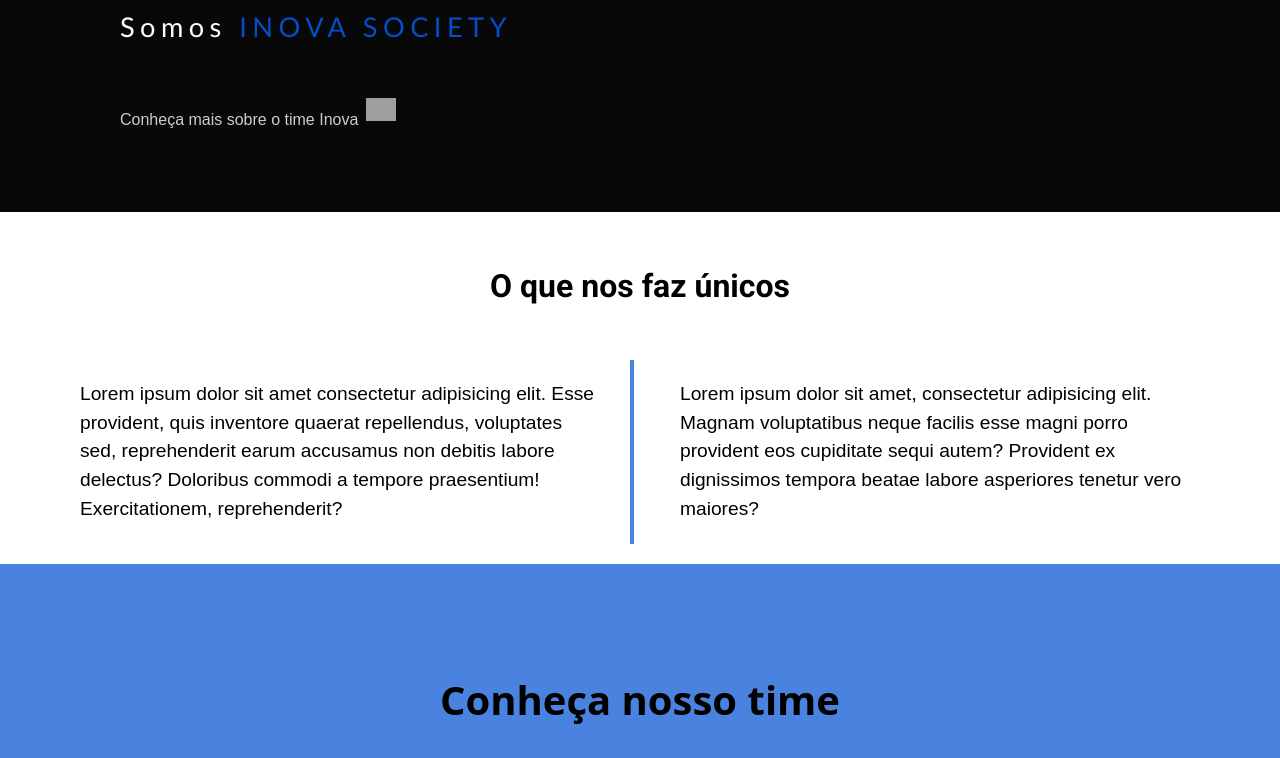
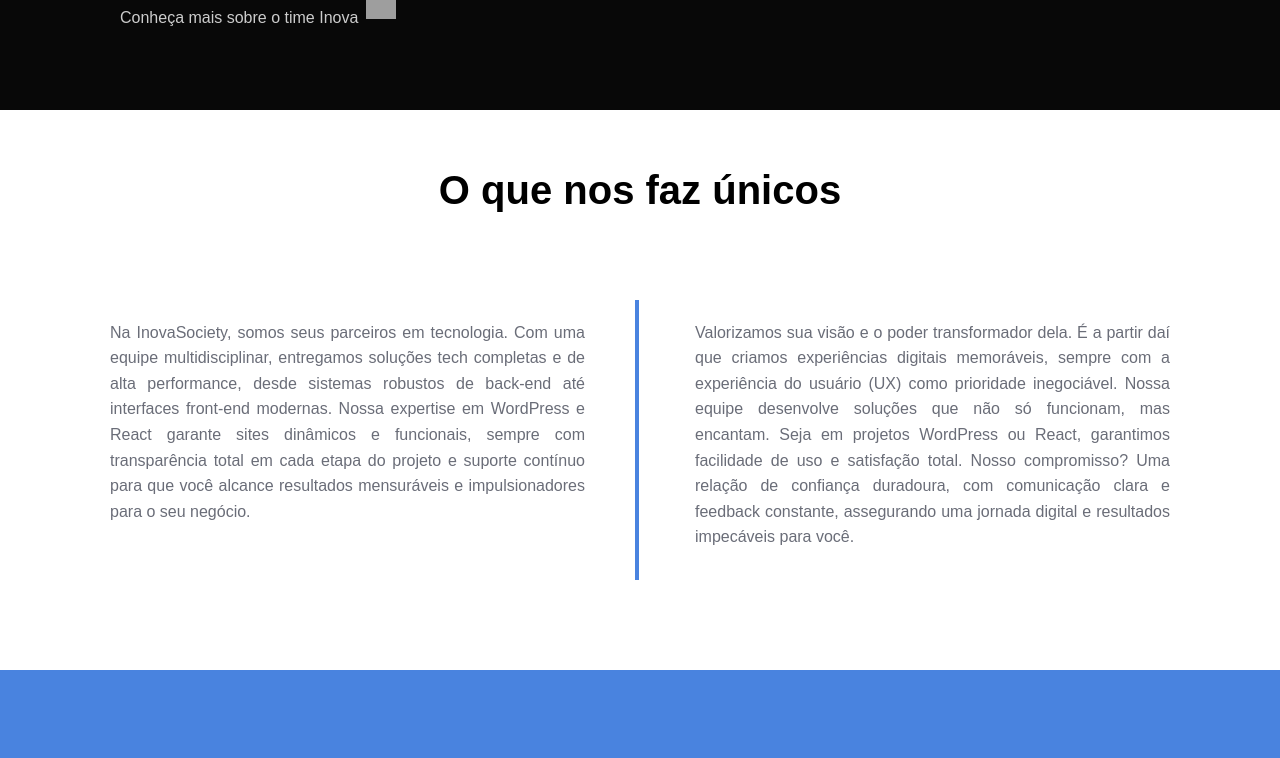
Before and after one commit to inovaSociety/inova---Projeto-3, a React (Vite) app in the folder inova/: page / in a window 1280 px wide. Shown: the part 2935-3693 px from the top of the page. Built offline with nearby package versions, Linux system fonts and the light colour scheme; grey boxes are pictures that could not be loaded; a web font is replaced by a local one.

Commit message:
Update About section content and improve styles
Lapidando o estilo do sobre nós e adicionando textos

```diff
--- a/inova/src/components/about/About.jsx
+++ b/inova/src/components/about/About.jsx
@@ -9,15 +9,17 @@ const About = () => {
   return (
     <div className='about'>
 
-      <h1 className='about-title'>Sobre nós</h1>
+
       <CardInovacao/>
       <h2 className='mid_titulo'>O  que nos faz únicos</h2>
       <div className='about-text'>
         <div className='about-text-coluna'>
-          <p>Lorem ipsum dolor sit amet consectetur adipisicing elit. Esse provident, quis inventore quaerat repellendus, voluptates sed, reprehenderit earum accusamus non debitis labore delectus? Doloribus commodi a tempore praesentium! Exercitationem, reprehenderit?</p>
+          <p>Na InovaSociety, somos seus parceiros em tecnologia. Com uma equipe multidisciplinar, entregamos soluções tech completas e de alta performance, desde sistemas robustos de back-end até interfaces front-end modernas. Nossa expertise em WordPress e React garante sites dinâmicos e funcionais, sempre com transparência total em cada etapa do projeto e suporte contínuo para que você alcance resultados mensuráveis e impulsionadores para o seu negócio.</p>
         </div>
         <div className='about-text-coluna coluna-com-linha'>
-          <p>Lorem ipsum dolor sit amet, consectetur adipisicing elit. Magnam voluptatibus neque facilis esse magni porro provident eos cupiditate sequi autem? Provident ex dignissimos tempora beatae labore asperiores tenetur vero maiores?</p>
+          <p>Valorizamos sua visão e o poder transformador dela. É a partir daí que criamos experiências digitais memoráveis, sempre com a experiência do usuário (UX) como prioridade inegociável.
+
+          Nossa equipe desenvolve soluções que não só funcionam, mas encantam. Seja em projetos WordPress ou React, garantimos facilidade de uso e satisfação total. Nosso compromisso? Uma relação de confiança duradoura, com comunicação clara e feedback constante, assegurando uma jornada digital e resultados impecáveis para você.</p>
         </div>
       </div>
         <Team/>
--- a/inova/src/components/about/Style.css
+++ b/inova/src/components/about/Style.css
@@ -173,17 +173,22 @@
     margin: 0 auto;
     flex-wrap: wrap;
     padding: 20px;
+
 }
 
 .about-text-coluna{
     flex: 1;
     min-width: 300px;
     max-width: 600px;
-    padding: 20px ;
+    padding: 50px ;
+    margin-bottom: 50px;
     box-sizing: border-box;
     text-align: left;
     font-family: Arial, Helvetica, sans-serif;
-    font-size: 1.2em;
+    font-size: 1.0em;
+    line-height: 1.6; /* Melhora a legibilidade */
+    color: #6a6d78;
+    text-align: justify;
 }
 .coluna-com-linha{
     position: relative;
@@ -193,9 +198,9 @@
 .coluna-com-linha::before {
   content: '';
   position: absolute;
-  left: -30px;
-  top: 0;
-  bottom: 0px;
+  left: -40px;
+  top: 30px;
+  bottom: 20px;
   width: 4px;
   background-color: #4983df;
 }
@@ -208,8 +213,8 @@
 }
 
 .mid_titulo { /* O Que nos torna únicos */
-    font-size: 2em;
-    font-family:'Roboto', sans-serif;
+    font-size: 2.5em;
+    font-family: 'Arial', sans-serif;
     font-weight: bold;
     text-align: center;
     margin-top: 50px; /* Espaçamento após o CardInovacao */
```
